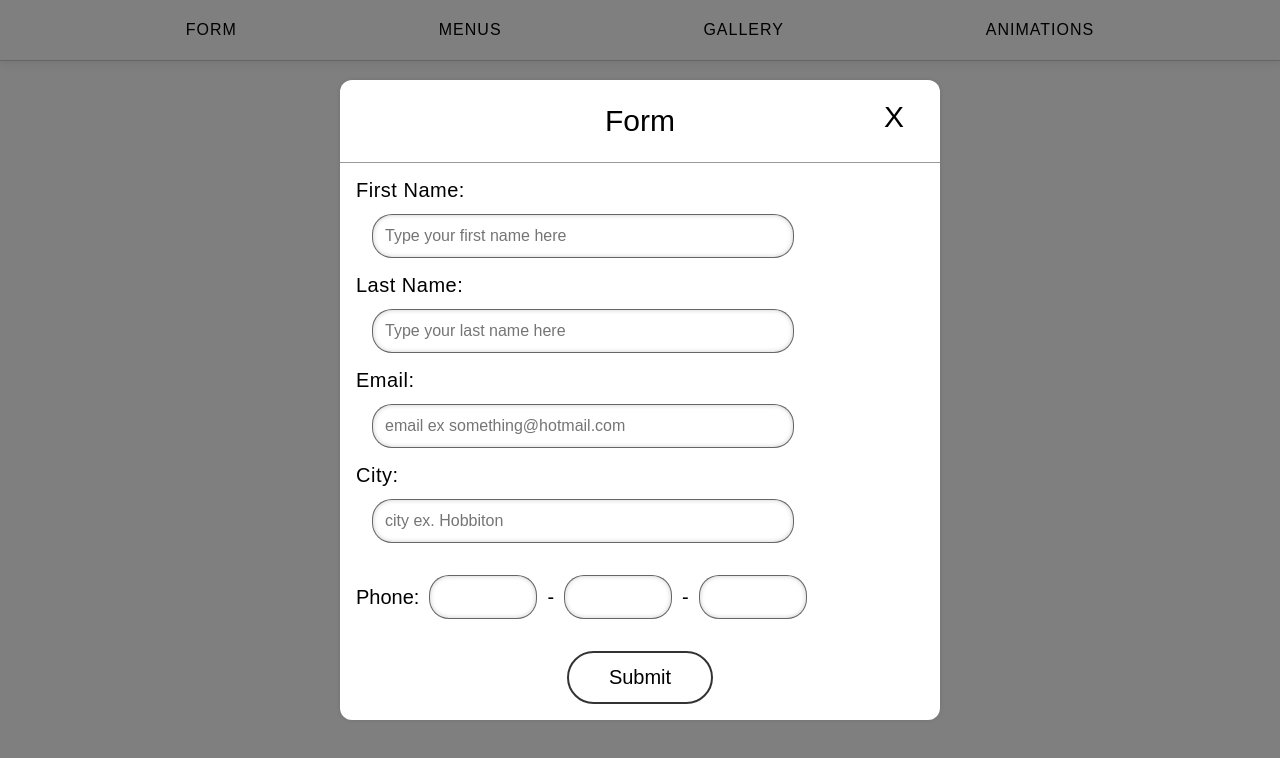
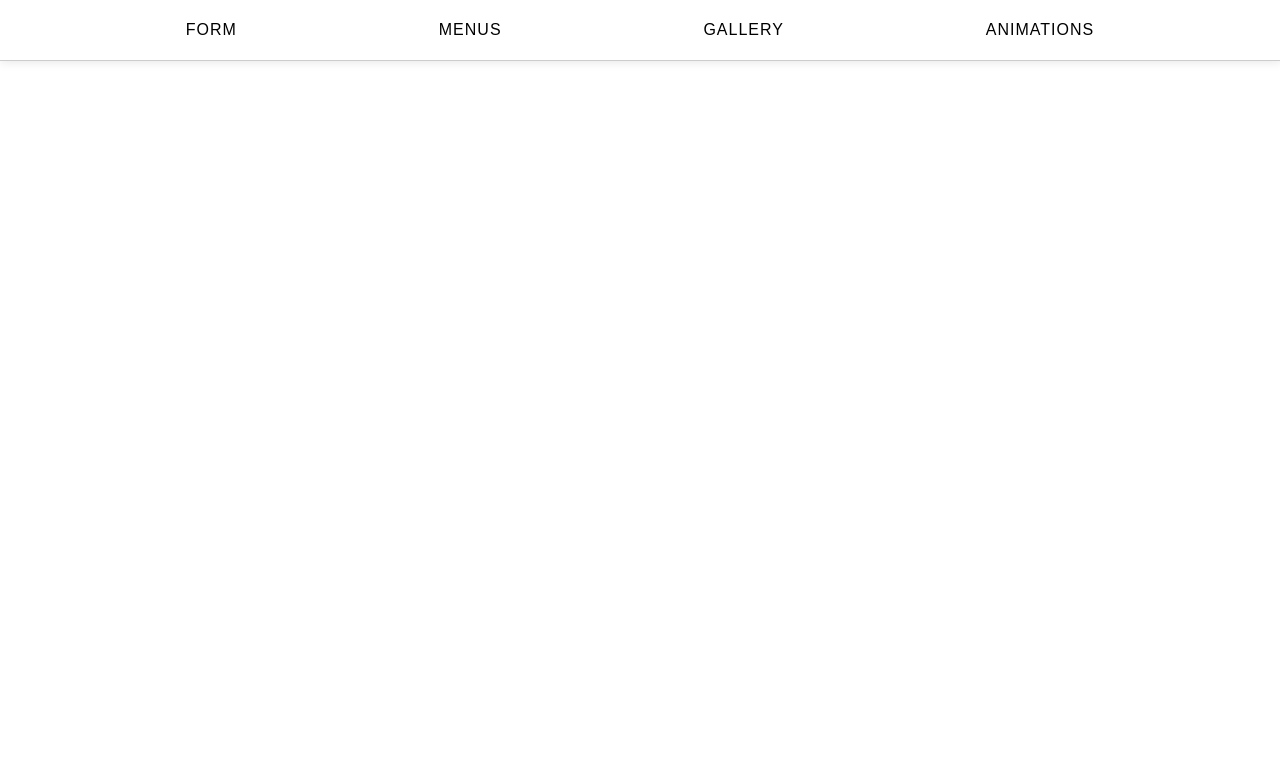
Before and after one commit to savus/testing-vite-react, a React (Vite) app: page / in a window 1280 px wide. Shown: the top 758 px of the page. Built offline with nearby package versions, Linux system fonts and the light colour scheme.

Commit message:
State functionality cleanup
Fix close button bug where the close button of the form modal would close the modal but would not deactivate the form nav link from being highlighted. Solution: NavbarContextProvider needed to wrap the modal AND the header components

```diff
--- a/src/App.tsx
+++ b/src/App.tsx
@@ -14,10 +14,10 @@ function App() {
         <ModalContextProvider>
           <NavbarContextProvider>
             <Header />
+            <Modal header="Form" modalStateName="form">
+              <FormContent />
+            </Modal>
           </NavbarContextProvider>
-          <Modal header="Form" modalStateName="form">
-            <FormContent />
-          </Modal>
         </ModalContextProvider>
       </UserInfoProvider>
     </>
--- a/src/Components/FormContent.tsx
+++ b/src/Components/FormContent.tsx
@@ -89,7 +89,6 @@ export const FormContent = () => {
         }}
       />
       {showLastNameError && <ErrorMessage text={lastNameErrorMessage} />}
-
       <TextInput
         labelText="Email"
         labelFor="email"
@@ -102,7 +101,6 @@ export const FormContent = () => {
         }}
       />
       {showEmailError && <ErrorMessage text={emailErrorMessage} />}
-
       <TextInput
         labelText="City"
         labelFor="city"
@@ -115,7 +113,6 @@ export const FormContent = () => {
         }}
       />
       {showCityError && <ErrorMessage text={cityErrorMessage} />}
-
       <PhoneInput
         phoneInputState={phoneInput}
         setPhoneInputState={(info) => {
@@ -123,7 +120,6 @@ export const FormContent = () => {
         }}
       />
       {showPhoneError && <ErrorMessage text={phoneErrorMessage} />}
-
       <SubmitButton />
     </form>
   );
--- a/src/Components/Modal.tsx
+++ b/src/Components/Modal.tsx
@@ -17,9 +17,7 @@ export const Modal = ({
   const isModalVisible = (stateName: TVisibleModal) =>
     stateName === visibleModal ? "is-visible" : "";
   return (
-    <div
-      className={`modal-overlay is-visible ${isModalVisible(modalStateName)}`}
-    >
+    <div className={`modal-overlay ${isModalVisible(modalStateName)}`}>
       <div className="modal-body">
         <ModalCloseButton />
         <div className="modal-header">{header}</div>
--- a/src/Components/ModalCloseButton.tsx
+++ b/src/Components/ModalCloseButton.tsx
@@ -1,12 +1,15 @@
 import { useModalContext } from "./Providers/ModalContextProvider";
+import { useNavbarStateContext } from "./Providers/NavbarContextProvider";
 
 export const ModalCloseButton = () => {
   const { setVisibleModal } = useModalContext();
+  const { setActiveLink } = useNavbarStateContext();
   return (
     <button
       className="close-button btn"
       onClick={() => {
         setVisibleModal("none");
+        setActiveLink("none");
       }}
     >
       X
```
